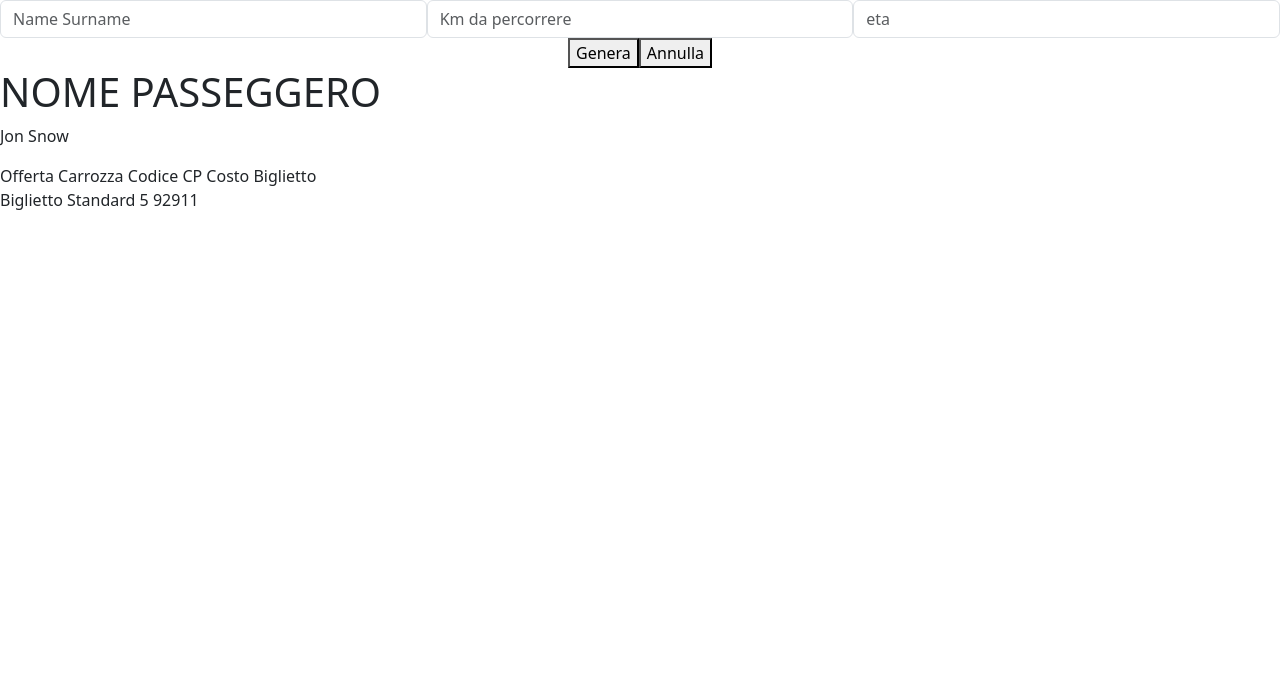
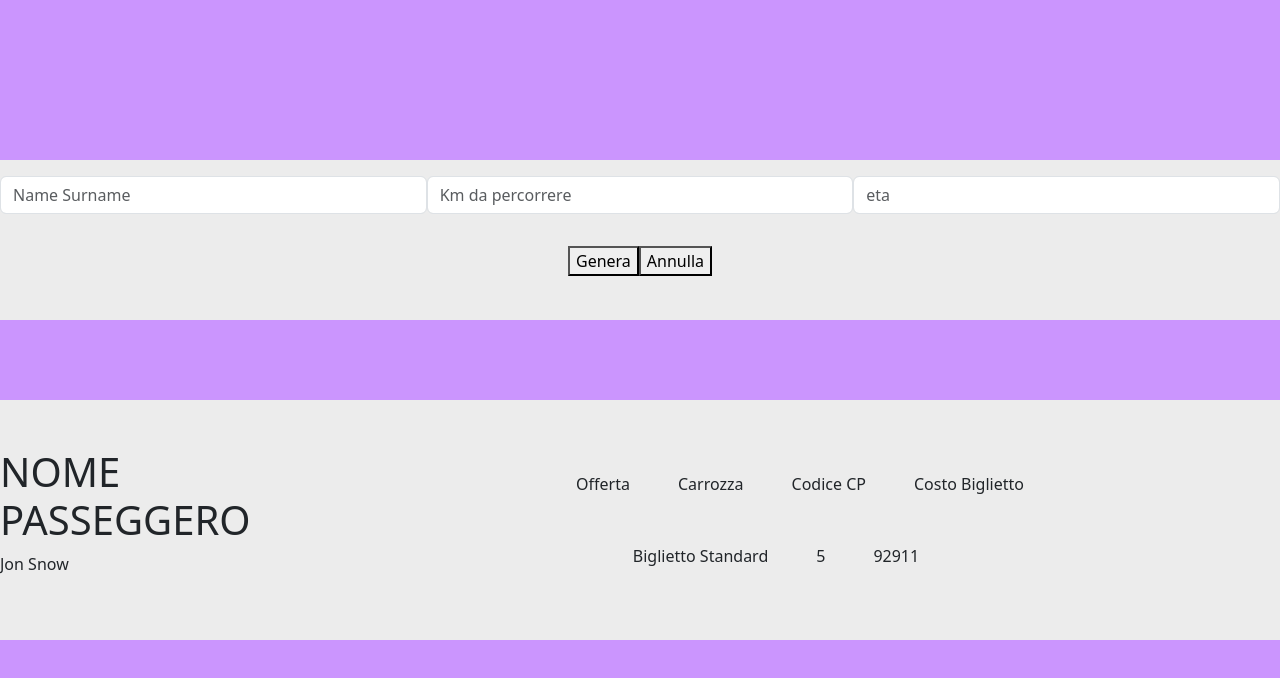
Before and after one commit to SimoLomba53/js-biglietto-treno-form, a plain HTML site: page index.html in a window 1280 px wide. Drawn offline with nearby package versions, Linux system fonts and the light colour scheme.

Commit message:
esercizio finito + bonus nome che cambia

```diff
--- /dev/null
+++ b/css/style.css
@@ -0,0 +1,23 @@
+body{
+    background-color: rgb(203, 149, 254);
+}
+
+form {
+    background-color: rgb(236, 236, 236);
+    margin-top: 10rem;
+    height: 20vh;
+}
+
+form input {
+    margin-top: 1rem;
+}
+
+button {
+    margin-top: 2rem;
+}
+
+.ticket {
+    background-color: rgb(236, 236, 236);
+    margin-top: 5rem;
+    height: 30vh;
+}
--- a/index.html
+++ b/index.html
@@ -10,20 +10,22 @@
 
     <link href="https://cdn.jsdelivr.net/npm/bootstrap@5.3.0-alpha1/dist/css/bootstrap.min.css" rel="stylesheet"
         integrity="sha384-GLhlTQ8iRABdZLl6O3oVMWSktQOp6b7In1Zl3/Jr59b6EGGoI1aFkw7cmDA6j6gD" crossorigin="anonymous">
+
+    <link rel="stylesheet" href="css/style.css">
 </head>
 
 <body>
     <section>
     <form>
-        <div class="form-row d-flex flex-row">
-            <div id="nomeecognome" class="col-4">
-                <input type="text" class="form-control" placeholder="Name Surname">
+        <div class="conteiner form-row d-flex flex-row">
+            <div class="col-4">
+                <input id="nomeecognome" type="text" class="form-control" placeholder="Name Surname">
             </div>
-            <div id="km" class="col-4">
-                <input type="text" class="form-control" placeholder="Km da percorrere">
+            <div class="col-4">
+                <input id="km" type="text" class="form-control" placeholder="Km da percorrere">
             </div>
-            <div id="eta" class="col-4">
-                <input type="text" class="form-control" placeholder="eta">
+            <div class="col-4">
+                <input id="eta" type="text" class="form-control" placeholder="eta">
             </div>
         </div>
         <div class="d-flex flex-row align-items-center justify-content-center">
@@ -33,24 +35,26 @@
     </form>
     </section>
     <section>
-        <div>
+        <div class="ticket conteiner d-flex flex-row align-items-center">
+        <div class="col-3">
            <h1>NOME PASSEGGERO</h1>
-           <p>Jon Snow</p>
+           <p id="nomepass">Jon Snow</p>
         </div>
-        <div>
-            <div>
+        <div class="col-9">
+            <div class="d-flex flex-row  justify-content-center gap-5 mb-5">
               <span>Offerta</span>
               <span>Carrozza</span>
               <span>Codice CP</span>
               <span>Costo Biglietto</span>
             </div>
-            <div>
+            <div class="d-flex flex-row  justify-content-center gap-5 mt-5">
                <span>Biglietto Standard</span>
                <span>5</span>
                <span>92911</span>
                <span id="finalprice"></span>
             </div>
          <script type="text/javascript" src="./js/main.js"></script>
+        </div>
         </div>
     </section>
     <script src="https://cdn.jsdelivr.net/npm/bootstrap@5.3.0-alpha1/dist/js/bootstrap.bundle.min.js"
--- a/js/main.js
+++ b/js/main.js
@@ -1,3 +1,4 @@
+
 
 //BOTTONE GENERA
 const buttongenera = document.getElementById("genera");
@@ -33,5 +34,11 @@ buttongenera.addEventListener(
     console.log(prezzofinale);
     const prezzofinito = document.getElementById('finalprice');
     prezzofinito.innerHTML = prezzofinale;
+
+    //IMPORT NOME E COGNOME HTML
+    const namesurname = document.getElementById("nomeecognome").value;
+    console.log('Nome e Cognome', namesurname);
+    const nomepasseggero = document.getElementById("nomepass");
+    nomepasseggero.innerHTML = namesurname;
     }
 );
```
